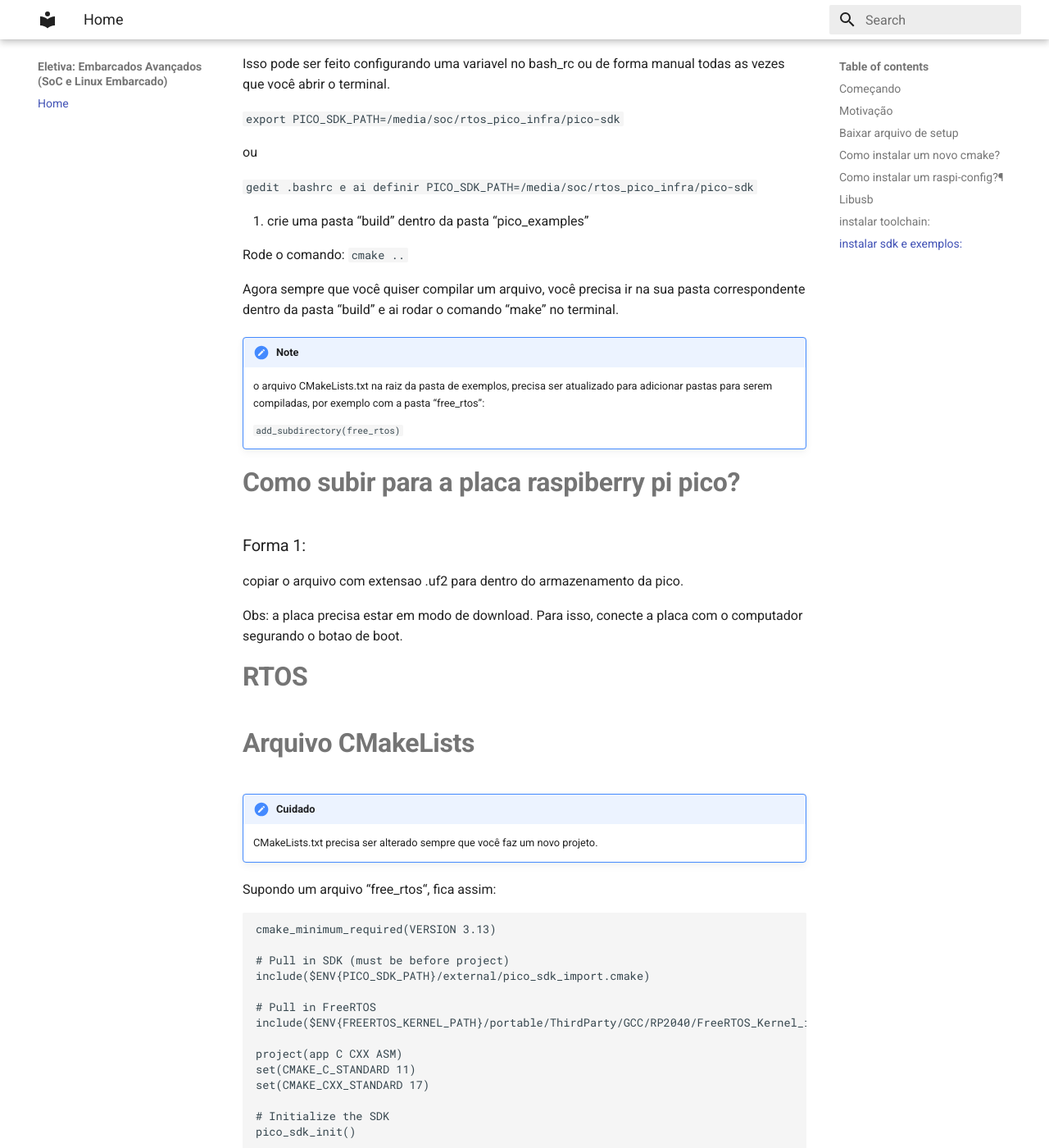
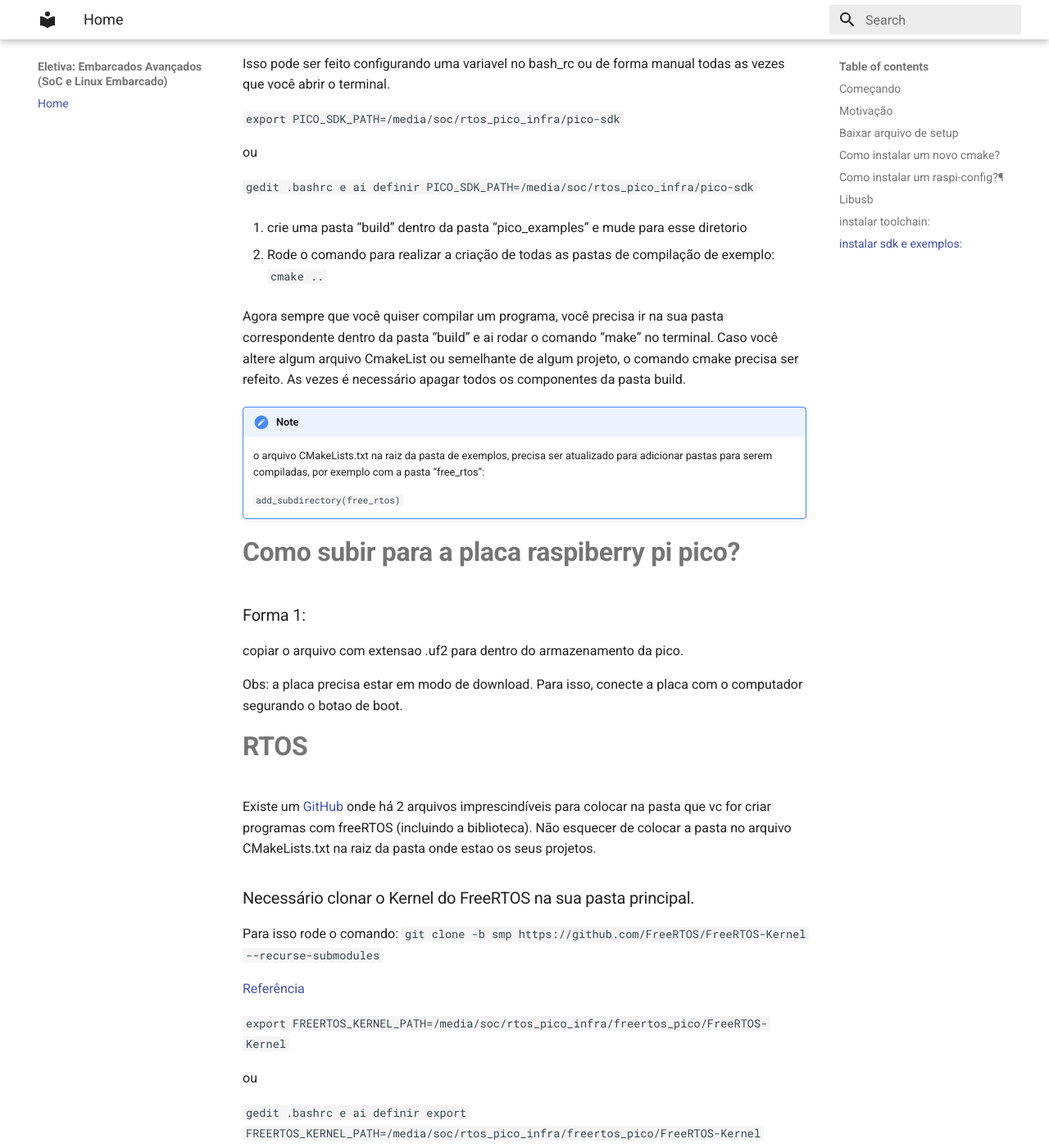
Before and after one commit to danielminson/Tutorial_freertos_pi_pico, an MkDocs documentation site: the page built from docs-src/index.md, in a window 1280 px wide and 1400 px high, scrolled down 2647 px. Shown: the whole window at 82% size. Built offline with MkDocs 1.6.1 and Material for MkDocs 9.7.7, drawn with Linux system fonts in a browser that asks for light colours; emoji names are drawn with the system emoji font; some of the changed text lies outside the part shown.

Commit message:
Update index.md

````diff
--- a/docs-src/index.md
+++ b/docs-src/index.md
@@ -93,14 +93,14 @@ ou
 
 `gedit .bashrc e ai definir PICO_SDK_PATH=/media/soc/rtos_pico_infra/pico-sdk`
 
-1. crie uma pasta “build” dentro da pasta “pico_examples”
+1. crie uma pasta “build” dentro da pasta “pico_examples” e mude para esse diretorio
 
 
 
-Rode o comando:
+2. Rode o comando para realizar a criação de todas as pastas de compilação de exemplo:
 `cmake ..`
 
-Agora sempre que você quiser compilar um arquivo, você precisa ir na sua pasta correspondente dentro da pasta “build” e ai rodar o comando “make” no terminal.
+Agora sempre que você quiser compilar um programa, você precisa ir na sua pasta correspondente dentro da pasta “build” e ai rodar o comando “make” no terminal. Caso você altere algum arquivo CmakeList ou semelhante de algum projeto, o comando cmake precisa ser refeito. As vezes é necessário apagar todos os componentes da pasta build.
 
 !!! note
     o arquivo CMakeLists.txt na raiz da pasta de exemplos, precisa ser atualizado para adicionar pastas para serem compiladas, por exemplo com a pasta “free_rtos”:
@@ -118,6 +118,18 @@ Obs: a placa precisa estar em modo de download. Para isso, conecte a placa com o
 
 
 # **RTOS**
+Existe um [GitHub](https://github.com/TechieLew/Using-FreeRTOS-with-the-Raspberry-Pi-Pico/tree/main) onde há 2 arquivos imprescindíveis para colocar na pasta que vc for criar programas com freeRTOS (incluindo a biblioteca). Não esquecer de colocar a pasta no arquivo CMakeLists.txt na raiz da pasta onde estao os seus projetos.
+
+### Necessário clonar o Kernel do FreeRTOS na sua pasta principal.
+Para isso rode o comando: `git clone -b smp https://github.com/FreeRTOS/FreeRTOS-Kernel --recurse-submodules`
+
+[Referência](https://embeddedcomputing.com/technology/open-source/linux-freertos-related/using-freertos-with-the-raspberry-pi-pico)
+
+`export FREERTOS_KERNEL_PATH=/media/soc/rtos_pico_infra/freertos_pico/FreeRTOS-Kernel`
+
+ou
+
+`gedit .bashrc e ai definir export FREERTOS_KERNEL_PATH=/media/soc/rtos_pico_infra/freertos_pico/FreeRTOS-Kernel`
 
 
 # **Arquivo CMakeLists**
@@ -125,7 +137,7 @@ Obs: a placa precisa estar em modo de download. Para isso, conecte a placa com o
     CMakeLists.txt precisa ser alterado sempre que você faz um novo projeto.
 
 
-Supondo um arquivo “free_rtos“, fica assim:
+Supondo um arquivo CMakeLists.txt para o projeto “free_rtos“, fica assim:
 ```
 cmake_minimum_required(VERSION 3.13)
 
````
Also changed, not shown: other parts of docs-src/index.md (+0 -3 lines).
